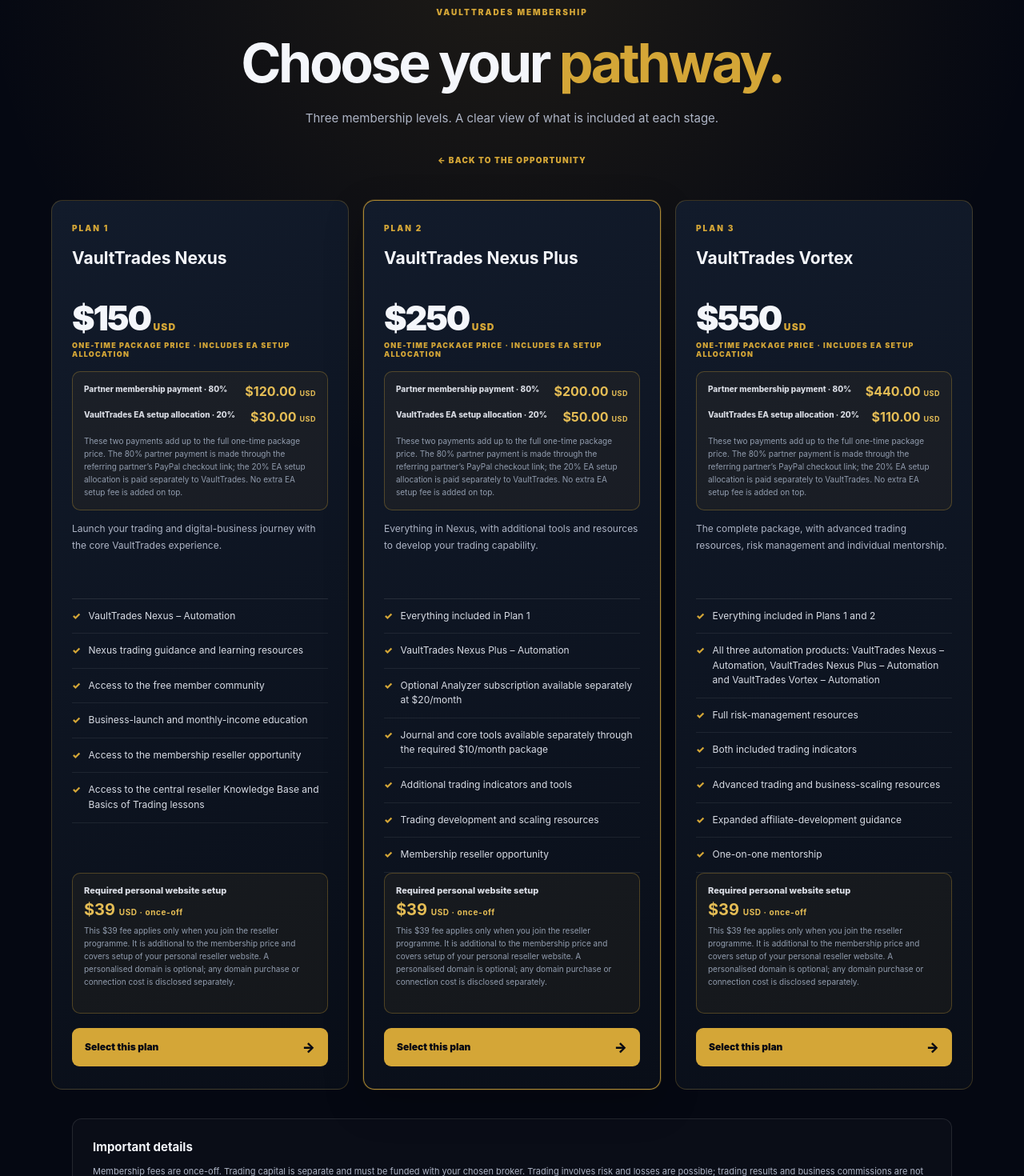
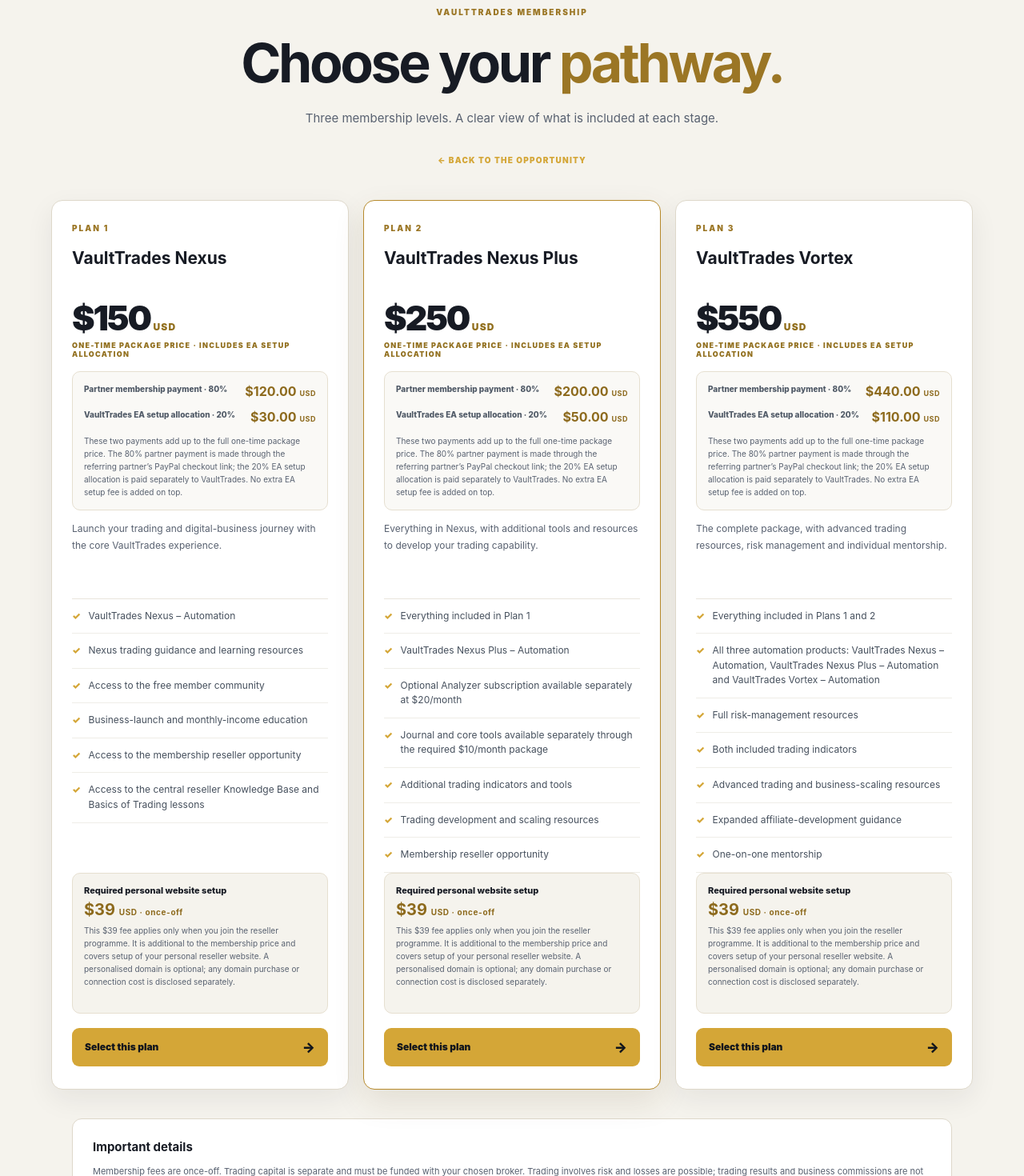
Before and after one commit to iyandatalks/vaulttrades, a Next.js app: page /plans in a window 1280 px wide. Shown: the part 160-1630 px from the top of the page at 80% size. Built offline with nearby package versions, Linux system fonts and the light colour scheme; no server answers.

Commit message:
Align membership plans page with warm light reading theme

```diff
--- a/app/plans/plans.css
+++ b/app/plans/plans.css
@@ -13,3 +13,30 @@
 .vt-plan-breakdown strong{flex:0 0 auto;color:#e5bd55;font-size:16px;white-space:nowrap}
 .vt-plan-breakdown strong small{font-size:9px;letter-spacing:.06em}
 .vt-plan-breakdown p{margin:0;color:#929daf;font-size:10px;line-height:1.6}
+
+/* Match the light membership reading surface used on the opportunity page. */
+.vt-plans{background:#f5f3ed;color:#171b24}
+.vt-plans-header h1{color:#171b24}
+.vt-plans-header h1 span{color:#9b7625}
+.vt-plans-header p{color:#586170}
+.vt-plans-kicker,.vt-plan-number{color:#9b7625}
+.vt-plan-card{background:#fff;border:1px solid #ded8ca;color:#171b24;box-shadow:0 12px 34px rgba(27,31,39,.07)}
+.vt-plan-featured{border-color:#b78a2c;box-shadow:0 15px 38px rgba(99,75,27,.12)}
+.vt-plan-card h2{color:#171b24}
+.vt-plan-price{color:#171b24}
+.vt-plan-price small,.vt-plan-once{color:#92701f}
+.vt-plan-intro{color:#586170}
+.vt-plan-card li{color:#46505d;border-bottom-color:#efede7}
+.vt-plan-card ul{border-top-color:#e9e5dc}
+.vt-plan-breakdown{background:#faf9f6;border-color:#e6dfd0}
+.vt-plan-breakdown span{color:#4f5966}
+.vt-plan-breakdown strong{color:#8d6a1d}
+.vt-plan-breakdown p{color:#586170}
+.vt-plan-addon{background:#f5f3ed;border-color:#e6dfd0}
+.vt-plan-addon span{color:#171b24}
+.vt-plan-addon strong{color:#8d6a1d}
+.vt-plan-addon p{color:#586170}
+.vt-plan-notes{background:#fff;border-color:#ded8ca}
+.vt-plan-notes h2{color:#171b24}
+.vt-plan-notes p{color:#586170}
+.vt-plan-select{background:#d4a637;color:#11151c}
```
